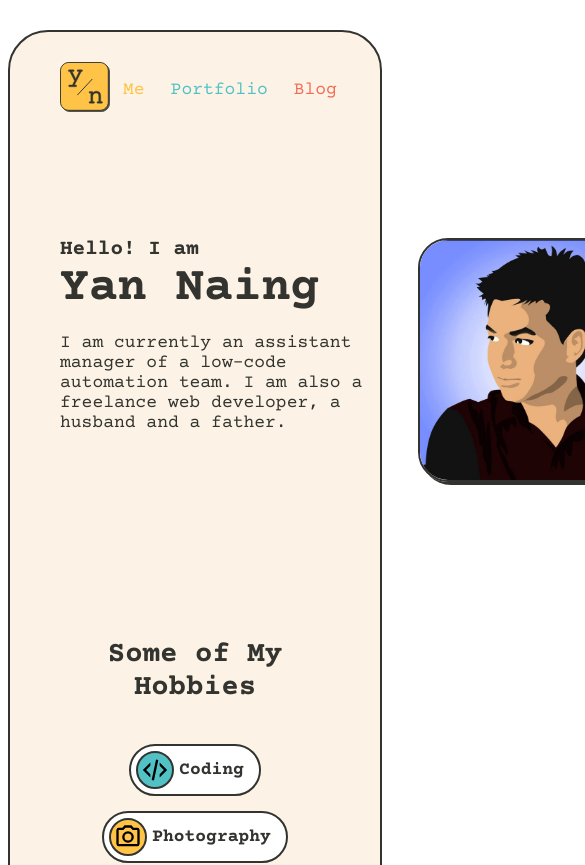
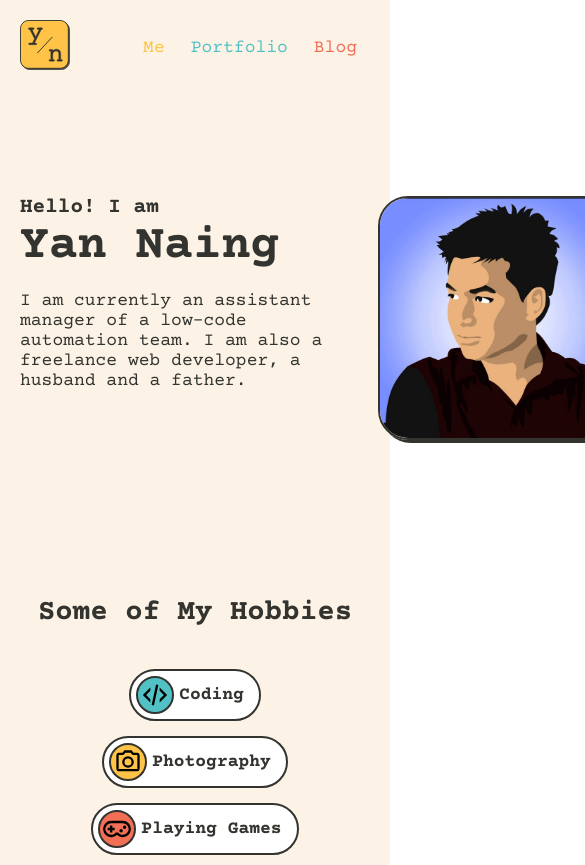
Before and after one commit to yansnote/website, a Vue app: page / in a window 390 px wide. Shown: the top 865 px of the page, 585 px wide, since content can reach past the window. Built offline with nearby package versions, Linux system fonts and the light colour scheme.

Commit message:
Add mediaquery for smaller screen sizes

```diff
--- a/src/App.vue
+++ b/src/App.vue
@@ -33,6 +33,10 @@ body {
   color: var(--bold-color);
   font-size: 18px;
   font-family: 'Courier Prime', 'Courier New', Courier, monospace;
+
+  @media screen and (max-width: 720px) {
+    margin: 0;
+  }
 }
 
 .main {
@@ -42,8 +46,19 @@ body {
   background: var(--base-color);
   margin: 30px auto;
   padding: 30px 50px;
+  box-sizing: border-box;
 
-  box-sizing: border-box;
+  @media screen and (max-width: 920px) {
+    margin: auto;
+    padding: 30px;
+  }
+
+  @media screen and (max-width: 720px) {
+    padding: 20px;
+    margin: 0;
+    border: none;
+    border-radius: 0;
+  }
 }
 
 </style>
```
